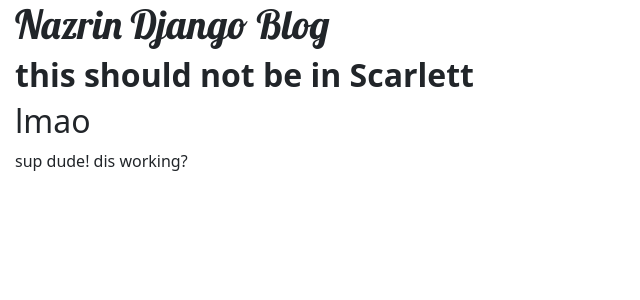
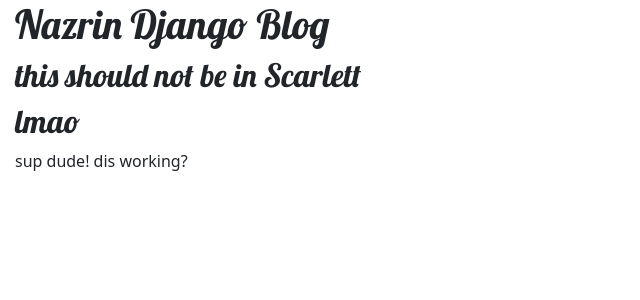
Before and after one commit to nazrinhz/DjangoBlog, a Django app: page / in a window 1280 px wide. Shown: the top 300 px of the page, without its empty margins (0-640 px from the left). Run offline with Django 3.2, Linux system fonts and the light colour scheme; data that the repository does not hold is empty; some web fonts are replaced.

Commit message:
adding fonts

```diff
--- a/blog/static/css/blog.css
+++ b/blog/static/css/blog.css
@@ -1,4 +1,4 @@
-h1 a{
+h1 a, h2 a{
     color: #d00000;
     font-family: 'Lobster';
 }
--- a/blog/templates/blog/post_list.html
+++ b/blog/templates/blog/post_list.html
@@ -13,7 +13,7 @@
 
 <header>
     <h1><a>Nazrin Django Blog</a></h1>
-    <h2><b>this should not be in Scarlett</b></h1>
+    <h2><a>this should not be in Scarlett</a></h1>
     <h2><a>lmao</a></h2>
 </header>
 
```
